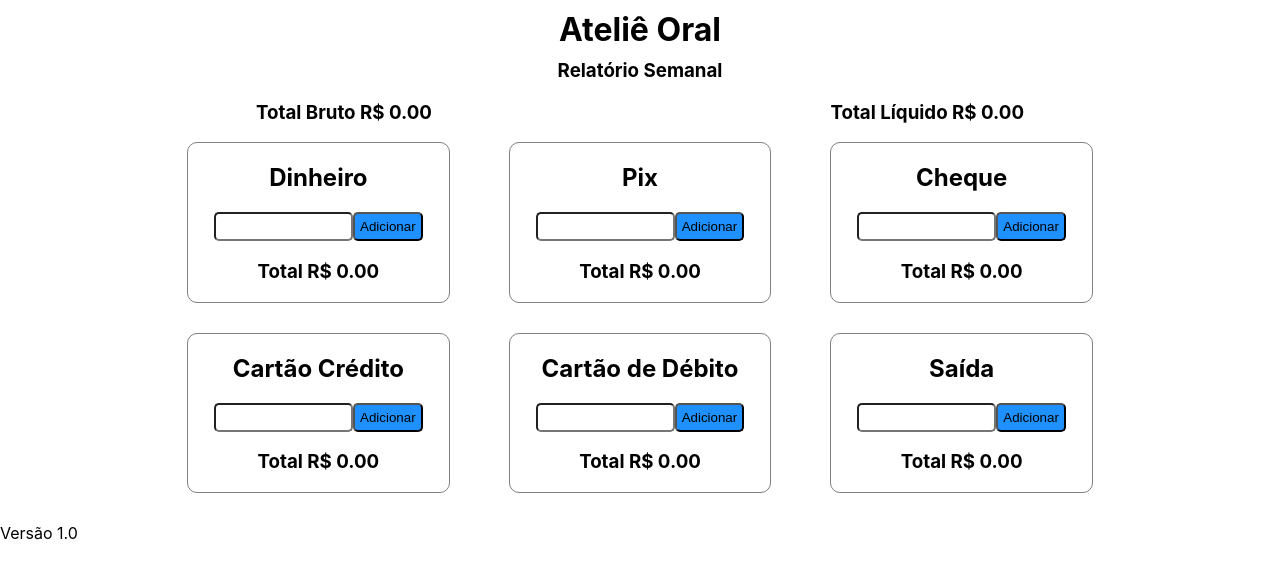
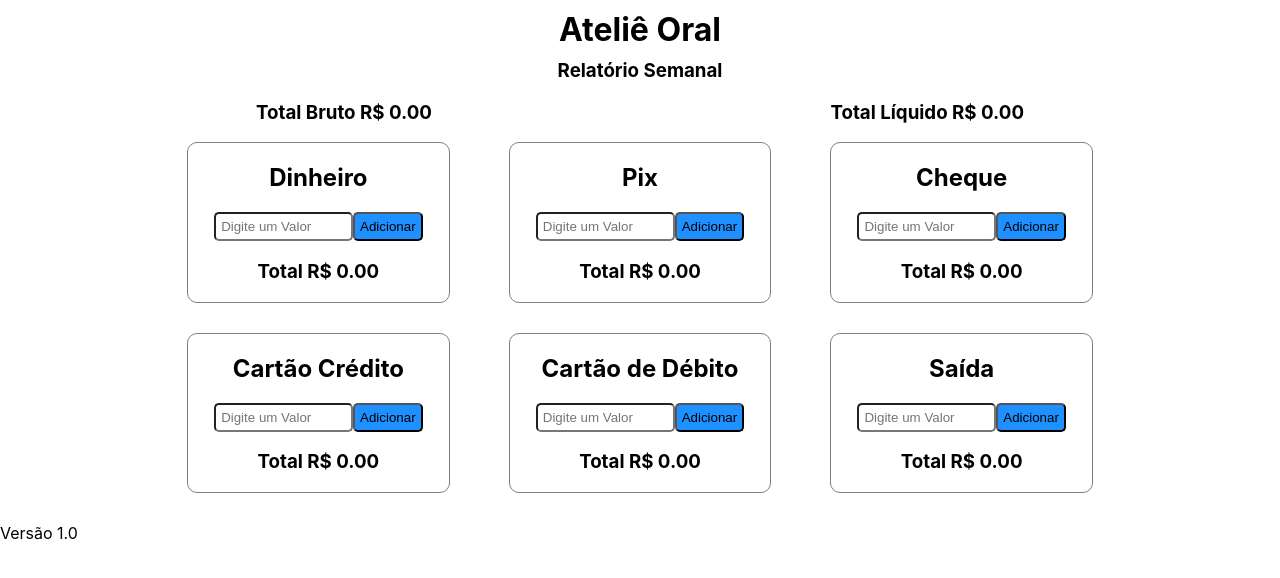
Before and after one commit to PatrickDack/relatorio-semanal, a React (Create React App) app: page / in a window 1280 px wide. Shown: the top 578 px of the page. Built offline with nearby package versions, Linux system fonts and the light colour scheme.

Commit message:
Testa se a aplicaçao adiciona valores ao RESUMO de entrada

```diff
--- a/src/components/Entries.jsx
+++ b/src/components/Entries.jsx
@@ -58,7 +58,12 @@ class Entries extends React.Component {
       <div className="report">
         <h2 className="title-report">{ reportName }</h2>
         <div className="input-container">
-          <input name="inputName" type="text" onChange={ this.handleChange } />
+          <input
+            name="inputName"
+            type="text"
+            placeholder="Digite um Valor"
+            onChange={ this.handleChange }
+          />
           <button type="button" onClick={ this.handleClick }>Adicionar</button>
         </div>
         <div className="resume">
@@ -66,7 +71,9 @@ class Entries extends React.Component {
             resume.map((value, index) => {
               let p;
               if(value) {
-                p = <p key={ index }>{ `R$ ${ value.toFixed(2) }` }</p>
+                p = <p key={ index } data-testid="resume">
+                  { `R$ ${ value.toFixed(2) }` }
+                  </p>
               }
               return p;
             })
```
Also changed, not shown: src/setupTests.js (added, +7 -0 lines), 1 other file (tests, documents, lock files or other folders).
